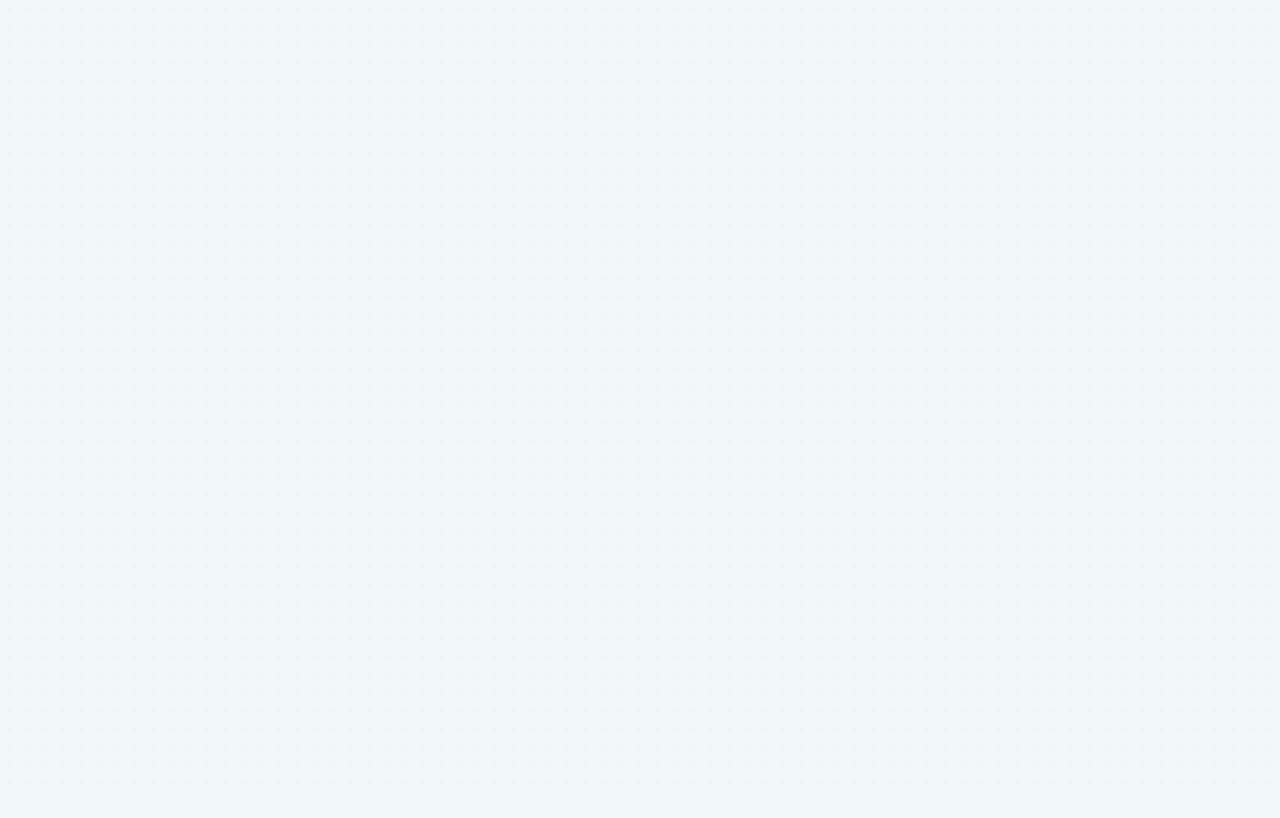
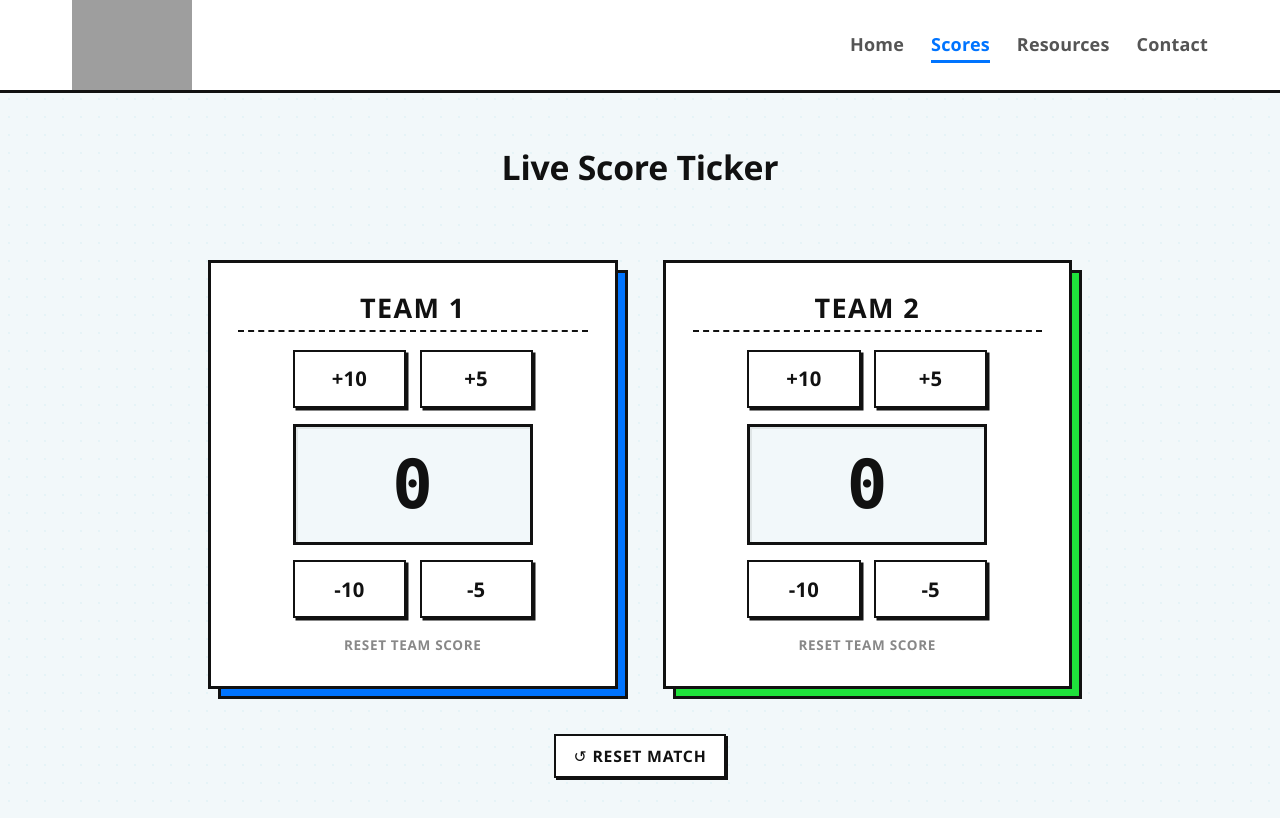
Before and after one commit to Reach-Trivia/reach-trivia.github.io, a React (Vite) app in the folder trivia-club/: page /scores in a window 1280 px wide. Before the commit this address had no page. Built offline with nearby package versions, Linux system fonts and the light colour scheme; grey boxes are pictures that could not be loaded.

Commit message:
New page Scores
Scores page
Score ticker

```diff
--- a/trivia-club/src/App.css
+++ b/trivia-club/src/App.css
@@ -598,3 +598,135 @@ footer {
       rgba(138, 211, 223, 0.06) 4px
     );
 }
+
+/* ─── Score Ticker ───────────────────────────────────────────────── */
+
+.score-counter-container {
+  @apply w-full max-w-3xl mx-auto flex flex-col items-center gap-6 py-2;
+}
+
+.score-tickers-grid {
+  @apply grid grid-cols-1 md:grid-cols-2 gap-8 md:gap-10 w-full;
+}
+
+.score-ticker-wrapper {
+  @apply relative w-full;
+}
+
+.score-ticker-backing {
+  @apply absolute inset-0 rounded-none transition-all duration-200;
+  border: 3px solid #111111;
+  transform: translate(10px, 10px);
+}
+
+.score-ticker-backing-blue {
+  background: var(--blue);
+}
+
+.score-ticker-backing-yellow {
+  background: var(--yellow);
+}
+
+.score-ticker-backing-green {
+  background: var(--green);
+}
+
+.score-ticker-card {
+  @apply relative bg-white rounded-none p-5 md:p-6 flex flex-col items-center transition-all duration-200;
+  border: 3px solid #111111;
+}
+
+.score-team-input {
+  @apply w-full font-black text-center uppercase tracking-wider text-xl md:text-2xl pb-1 mb-4 bg-transparent outline-none transition-colors;
+  color: var(--text-h);
+  border-bottom: 2px dashed #111111;
+}
+
+.score-team-input:focus {
+  border-bottom: 2px solid var(--blue);
+}
+
+.score-btn-group {
+  @apply grid grid-cols-2 gap-3 w-full max-w-[240px];
+}
+
+.score-btn {
+  @apply font-black text-base md:text-lg py-2.5 px-3 rounded-none cursor-pointer transition-all duration-150 select-none text-center;
+  background: #FFFFFF;
+  border: 2.5px solid #111111;
+  color: #111111;
+  box-shadow: 2.5px 2.5px 0 #111111;
+}
+
+.score-btn:hover {
+  transform: translate(-1.5px, -1.5px);
+  box-shadow: 4px 4px 0 #111111;
+}
+
+.score-btn:active {
+  transform: translate(1px, 1px);
+  box-shadow: 1px 1px 0 #111111;
+}
+
+.score-btn-plus:hover {
+  background: var(--green);
+}
+
+.score-btn-minus:hover {
+  background: var(--yellow);
+}
+
+.score-display-box {
+  @apply w-full max-w-[240px] my-3.5 flex items-center justify-center rounded-none relative;
+  background: var(--bg);
+  border: 3px solid #111111;
+  box-shadow: inset 2px 2px 0 rgba(0, 0, 0, 0.08);
+}
+
+.score-number-input {
+  @apply w-full py-4 text-5xl md:text-6xl font-black font-mono text-center bg-transparent outline-none;
+  color: #111111;
+}
+
+.score-number-input::-webkit-outer-spin-button,
+.score-number-input::-webkit-inner-spin-button {
+  -webkit-appearance: none;
+  margin: 0;
+}
+
+.score-number-input {
+  -moz-appearance: textfield;
+}
+
+.score-reset-btn {
+  @apply mt-3 text-xs font-bold uppercase tracking-wider px-3 py-1 bg-transparent cursor-pointer transition-colors border-0;
+  color: #888888;
+}
+
+.score-reset-btn:hover {
+  color: #111111;
+  text-decoration: underline;
+}
+
+.score-global-controls {
+  @apply flex flex-wrap items-center justify-center gap-4 mt-2 pt-2;
+}
+
+.score-control-btn {
+  @apply font-bold text-xs md:text-sm py-2 px-4 rounded-none cursor-pointer transition-all uppercase tracking-wider;
+  background: #FFFFFF;
+  border: 2px solid #111111;
+  color: #111111;
+  box-shadow: 2px 2px 0 #111111;
+}
+
+.score-control-btn:hover {
+  background: var(--accent);
+  transform: translate(-1px, -1px);
+  box-shadow: 3px 3px 0 #111111;
+}
+
+.score-control-btn:active {
+  transform: translate(1px, 1px);
+  box-shadow: 1px 1px 0 #111111;
+}
--- a/trivia-club/src/components/Navbar.jsx
+++ b/trivia-club/src/components/Navbar.jsx
@@ -28,6 +28,7 @@ export default function Navbar() {
       {/* Desktop nav */}
       <nav>
         <NavLink to="/" end>Home</NavLink>
+        <NavLink to="/scores">Scores</NavLink>
         <NavLink to="/resources">Resources</NavLink>
         <NavLink to="/contact">Contact</NavLink>
       </nav>
@@ -35,6 +36,7 @@ export default function Navbar() {
       {/* Mobile nav */}
       <div className={`mobile-nav ${isOpen ? "nav-open" : "nav-closed"}`}>
         <NavLink to="/" end onClick={close}>Home</NavLink>
+        <NavLink to="/scores" onClick={close}>Scores</NavLink>
         <NavLink to="/resources" onClick={close}>Resources</NavLink>
         <NavLink to="/contact" onClick={close}>Contact</NavLink>
       </div>
--- /dev/null
+++ b/trivia-club/src/components/ScoreCounter.jsx
@@ -0,0 +1,188 @@
+import { useState, useEffect } from "react";
+
+/**
+ * SingleScoreTicker — represents one team's neo-brutalist score ticker card.
+ * Features:
+ * - White rectangle with 3px border and NO rounding
+ * - Offset colored rectangle behind it (blue or yellow/green)
+ * - Large editable team name at the top
+ * - Two top buttons for +10 and +5
+ * - Large editable number box in the middle
+ * - Two bottom buttons for -10 and -5
+ */
+function SingleScoreTicker({
+  defaultName = "Team 1",
+  backingClass = "score-ticker-backing-blue",
+  onScoreChange,
+}) {
+  const [teamName, setTeamName] = useState(defaultName);
+  const [score, setScore] = useState(0);
+  const [inputValue, setInputValue] = useState("0");
+  const [isFocused, setIsFocused] = useState(false);
+
+  // Keep input in sync when score changes from buttons
+  useEffect(() => {
+    if (!isFocused) {
+      setInputValue(String(score));
+    }
+  }, [score, isFocused]);
+
+  const handleScoreDelta = (delta) => {
+    setScore((prev) => {
+      const next = prev + delta;
+      setInputValue(String(next));
+      if (onScoreChange) onScoreChange(next);
+      return next;
+    });
+  };
+
+  const handleInputChange = (e) => {
+    const val = e.target.value;
+    setInputValue(val);
+    const parsed = parseInt(val, 10);
+    if (!isNaN(parsed)) {
+      setScore(parsed);
+      if (onScoreChange) onScoreChange(parsed);
+    }
+  };
+
+  const handleBlur = () => {
+    setIsFocused(false);
+    const parsed = parseInt(inputValue, 10);
+    const finalScore = isNaN(parsed) ? 0 : parsed;
+    setScore(finalScore);
+    setInputValue(String(finalScore));
+    if (onScoreChange) onScoreChange(finalScore);
+  };
+
+  const handleReset = () => {
+    setScore(0);
+    setInputValue("0");
+    if (onScoreChange) onScoreChange(0);
+  };
+
+  return (
+    <div className="score-ticker-wrapper">
+      {/* Offset colored rectangle behind (no rounding, 3px black border) */}
+      <div
+        className={`score-ticker-backing ${backingClass}`}
+        aria-hidden="true"
+      />
+
+      {/* Foreground white rectangle (no rounding, 3px black border) */}
+      <div className="score-ticker-card">
+        {/* Editable Team Name on Top */}
+        <input
+          type="text"
+          value={teamName}
+          onChange={(e) => setTeamName(e.target.value)}
+          aria-label="Team Name"
+          className="score-team-input"
+          placeholder="ENTER TEAM NAME"
+        />
+
+        {/* Top Buttons: +10 and +5 */}
+        <div className="score-btn-group">
+          <button
+            type="button"
+            className="score-btn score-btn-plus"
+            onClick={() => handleScoreDelta(10)}
+            title="Add 10 points"
+          >
+            +10
+          </button>
+          <button
+            type="button"
+            className="score-btn score-btn-plus"
+            onClick={() => handleScoreDelta(5)}
+            title="Add 5 points"
+          >
+            +5
+          </button>
+        </div>
+
+        {/* Middle Area: Big Editable Score Display */}
+        <div className="score-display-box">
+          <input
+            type="text"
+            inputMode="numeric"
+            value={inputValue}
+            onFocus={() => setIsFocused(true)}
+            onChange={handleInputChange}
+            onBlur={handleBlur}
+            aria-label={`${teamName} Score`}
+            className="score-number-input"
+          />
+        </div>
+
+        {/* Bottom Buttons: -10 and -5 */}
+        <div className="score-btn-group">
+          <button
+            type="button"
+            className="score-btn score-btn-minus"
+            onClick={() => handleScoreDelta(-10)}
+            title="Subtract 10 points"
+          >
+            -10
+          </button>
+          <button
+            type="button"
+            className="score-btn score-btn-minus"
+            onClick={() => handleScoreDelta(-5)}
+            title="Subtract 5 points"
+          >
+            -5
+          </button>
+        </div>
+
+        {/* Ticker Reset */}
+        <button
+          type="button"
+          onClick={handleReset}
+          className="score-reset-btn"
+        >
+          Reset Team Score
+        </button>
+      </div>
+    </div>
+  );
+}
+
+export default function ScoreCounter() {
+  const [matchKey, setMatchKey] = useState(0);
+
+  const resetAll = () => {
+    setMatchKey((k) => k + 1);
+  };
+
+  return (
+    <div className="score-counter-container">
+      {/* Two Tickers Side-by-Side */}
+      <div className="score-tickers-grid" key={matchKey}>
+        {/* Ticker 1: Electric Blue backing */}
+        <SingleScoreTicker
+          defaultName="Team 1"
+          backingClass="score-ticker-backing-blue"
+        />
+
+        {/* Ticker 2: Lime Green backing */}
+        <SingleScoreTicker
+          defaultName="Team 2"
+          backingClass="score-ticker-backing-green"
+        />
+      </div>
+
+      {/* Global Controls */}
+      <div className="score-global-controls">
+        <button
+          type="button"
+          onClick={resetAll}
+          className="score-control-btn"
+          title="Reset both teams to 0"
+        >
+          ↺ Reset Match
+        </button>
+      </div>
+    </div>
+  );
+}
--- a/trivia-club/src/main.jsx
+++ b/trivia-club/src/main.jsx
@@ -7,6 +7,7 @@ import Home from "./pages/Home.jsx";
 import Resources from "./pages/Resources.jsx";
 import Contact from "./pages/Contact.jsx";
 import Timer from "./components/Timer.jsx";
+import Scores from "./pages/Scores.jsx";
 
 createRoot(document.getElementById("root")).render(
   <StrictMode>
@@ -17,6 +18,7 @@ createRoot(document.getElementById("root")).render(
           <Route path="/resources" element={<Resources />} />
           <Route path="/contact" element={<Contact />} />
           <Route path="/timer" element={<Timer />} />
+          <Route path="/scores" element={<Scores />} />
         </Route>
       </Routes>
     </BrowserRouter>
--- /dev/null
+++ b/trivia-club/src/pages/Scores.jsx
@@ -0,0 +1,19 @@
+import ScoreCounter from "../components/ScoreCounter.jsx";
+
+export default function Scores() {
+  return (
+    <main className="page-container">
+      {/* ── Page Header ───────────────────────────────────────────── */}
+      <section className="text-center">
+        <div className="section-header">
+          <h2 className="countdown-event-title">Live Score Ticker</h2>
+        </div>
+      </section>
+
+      {/* ── Score Counter Section ─────────────────────────────────── */}
+      <section className="w-full !p-0">
+        <ScoreCounter />
+      </section>
+    </main>
+  );
+}
```
